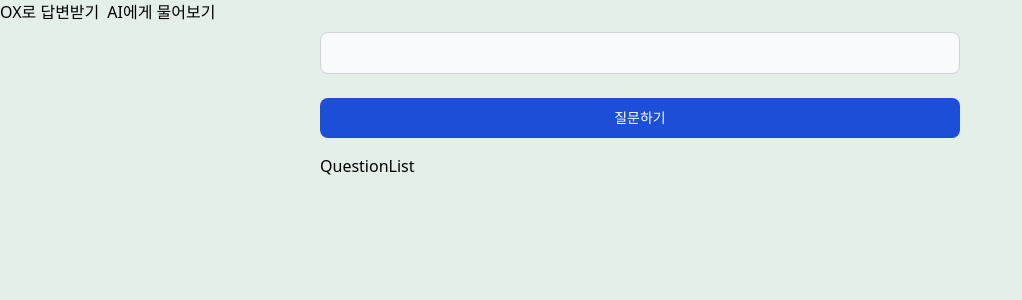
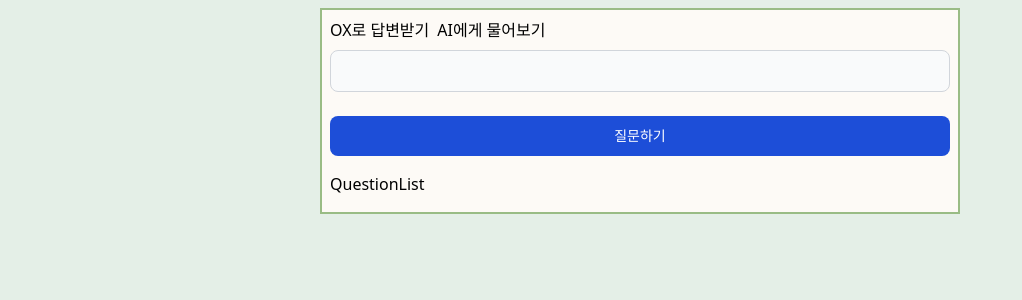
Before and after one commit to 938938/QnANow, a Next.js app: page / in a window 1280 px wide. Shown: the top 300 px of the page, without its empty margins (0-1022 px from the left). Built offline with nearby package versions, Linux system fonts and the light colour scheme; no server answers.

Commit message:
[DESIGN] UI 일부 변경

```diff
--- a/src/app/layout.tsx
+++ b/src/app/layout.tsx
@@ -17,8 +17,10 @@ export default function RootLayout({
     <html lang='en'>
       <ReduxToolkitProvider>
         <body className='bg-defaultMint'>
-          <Nav />
-          <div>{children}</div>
+          <div className='bg-defaultWhite border-2 border-solid border-defaultGreen p-2 w-1/2 mx-auto my-2'>
+            <Nav />
+            <div>{children}</div>
+          </div>
         </body>
       </ReduxToolkitProvider>
     </html>
```
